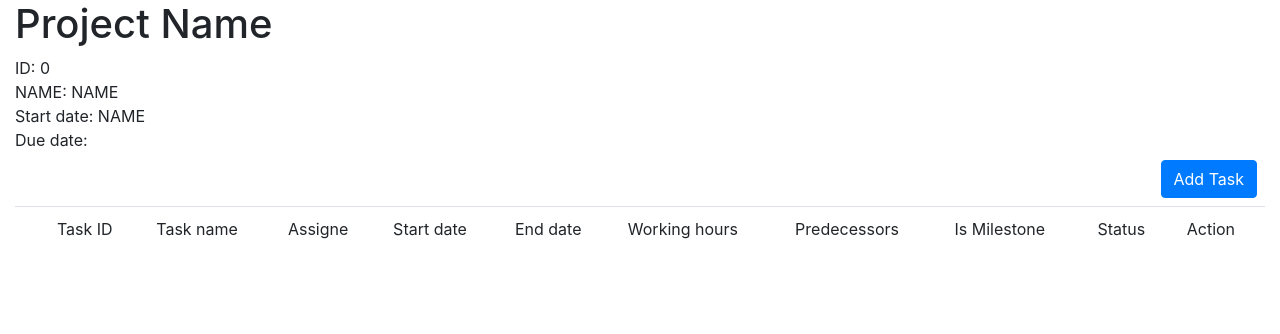
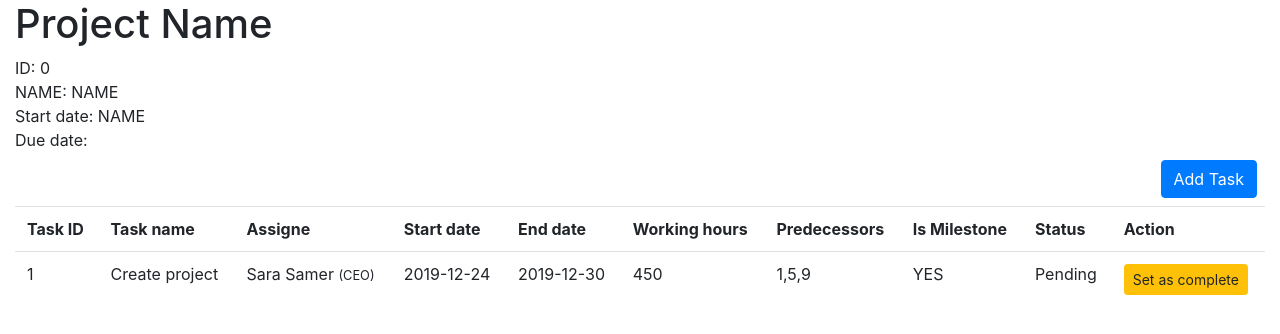
Before and after one commit to a4w/project-management-system, a PHP site: page /project_info.php in a window 1280 px wide. Shown: the top 334 px of the page. Run offline with PHP 8.4, Linux system fonts and the light colour scheme.

Commit message:
Initial set-as-complete task button

```diff
--- a/project_info.php
+++ b/project_info.php
@@ -34,18 +34,30 @@
                 </div>
                 <div class="col-12">
                     <table class="table">
-                        <th>
-                            <td>Task ID</td>
-                            <td>Task name</td>
-                            <td>Assigne</td>
-                            <td>Start date</td>
-                            <td>End date</td>
-                            <td>Working hours</td>
-                            <td>Predecessors</td>
-                            <td>Is Milestone</td>
-                            <td>Status</td>
-                            <td>Action</td>
-                        </th>
+                        <tr>
+                            <th>Task ID</th>
+                            <th>Task name</th>
+                            <th>Assigne</th>
+                            <th>Start date</th>
+                            <th>End date</th>
+                            <th>Working hours</th>
+                            <th>Predecessors</th>
+                            <th>Is Milestone</th>
+                            <th>Status</th>
+                            <th>Action</th>
+                        </tr>
+                        <tr>
+                            <td>1</td>
+                            <td>Create project</td>
+                            <td>Sara Samer <small>(CEO)<small></td>
+                            <td>2019-12-24</td>
+                            <td>2019-12-30</td>
+                            <td>450</td>
+                            <td>1,5,9</td>
+                            <td>YES</td>
+                            <td>Pending</td>
+                            <td><button class="btn btn-sm btn-warning set-as-complete" data-target="1">Set as complete</button></td>
+                        </tr>
                     </table>
                 </div>
             </div>
@@ -54,6 +66,16 @@
         <script src="js/jquery.min.js"></script>
         <script src="js/popper.min.js"></script>
         <script src="js/bootstrap.min.js"></script>
+        <script>
+
+            $('.set-as-complete').click(function(){
+                const id = $(this).attr("data-target");
+                const working_hours = prompt("Enter number of hours");
+                // Send to server that task {id} is done
+                window.location.reload(true);
+            });
+
+        </script>
     </body>
 
 </html>
```
